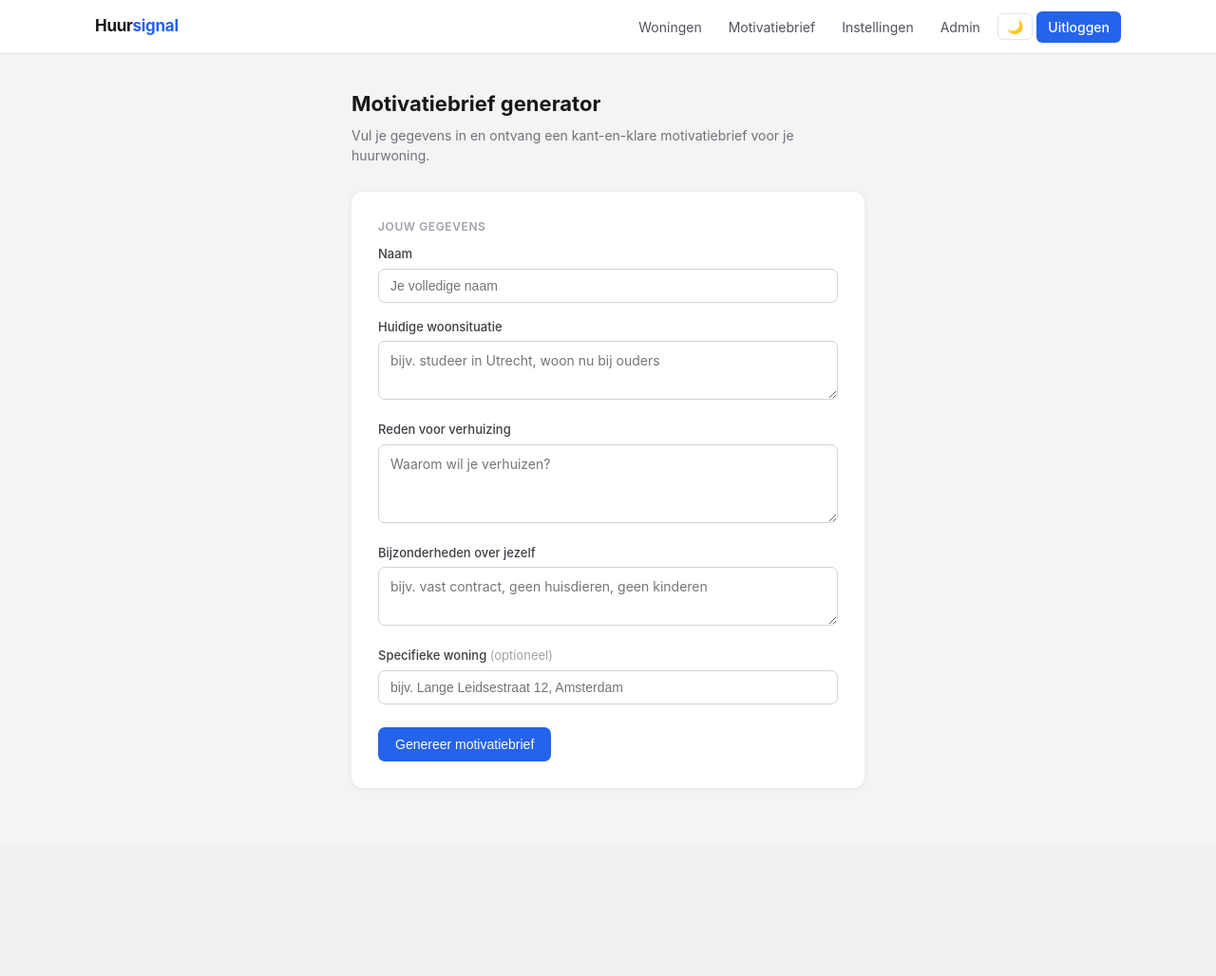
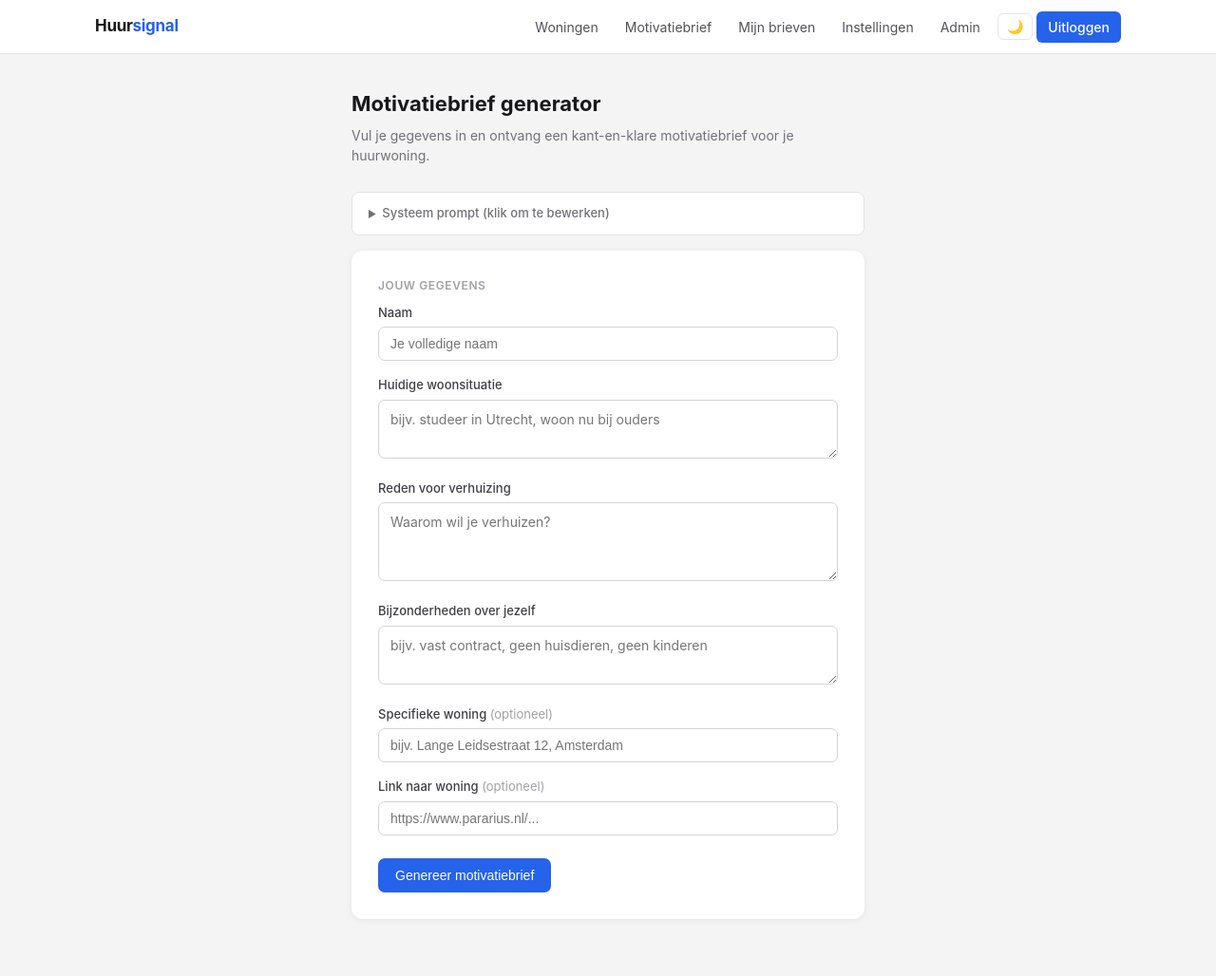
Before and after one commit to sst1lle/huiszoeker-bot, a Flask app: page /motivatiebrief in a window 1280 px wide. Shown: the whole page at 95% size. Before the commit the page ends 830 px from the top, so only its background shows below. Run offline with Flask 3, Linux system fonts and the light colour scheme; the visitor is signed in with stand-in values (Sample User, id 1); data that the repository does not hold is empty.

Commit message:
motivatiebrief generator update

```diff
--- a/app/frontend/huursignal/__init__.py
+++ b/app/frontend/huursignal/__init__.py
@@ -21,11 +21,13 @@ def create_app():
     from .routes.preferences import pref_bp
     from .routes.admin import admin_bp
     from .routes.motivatiebrief import motivatiebrief_bp
+    from .routes.mijn_brieven import mijn_brieven_bp
 
     app.register_blueprint(auth_bp)
     app.register_blueprint(dash_bp)
     app.register_blueprint(pref_bp)
     app.register_blueprint(admin_bp)
     app.register_blueprint(motivatiebrief_bp)
+    app.register_blueprint(mijn_brieven_bp)
 
     return app
--- a/app/frontend/huursignal/routes/motivatiebrief.py
+++ b/app/frontend/huursignal/routes/motivatiebrief.py
@@ -1,12 +1,12 @@
 import os
-from flask import Blueprint, session, request, render_template
+from flask import Blueprint, session, request, render_template, redirect, url_for
 
 from db import get_db
 from ..decorators import login_required
 
 motivatiebrief_bp = Blueprint("motivatiebrief", __name__)
 
-_SYSTEEM_PROMPT = (
+DEFAULT_SYSTEM_PROMPT = (
     "Je bent een assistent die motivatiebrieven schrijft voor woningzoekers. "
     "Schrijf altijd in professioneel Nederlands. De brief mag maximaal 200 woorden zijn. "
     "Gebruik een vriendelijke maar formele toon. "
@@ -30,9 +30,15 @@ def _get_naam():
 @login_required
 def motivatiebrief():
     naam = _get_naam()
+    systeem_prompt = session.get("mb_system_prompt", DEFAULT_SYSTEM_PROMPT)
 
     if request.method == "GET":
-        return render_template("motivatiebrief.html", naam=naam)
+        return render_template("motivatiebrief.html", naam=naam, systeem_prompt=systeem_prompt)
+
+    # Save custom system prompt to session if provided
+    if "systeem_prompt" in request.form:
+        session["mb_system_prompt"] = request.form["systeem_prompt"].strip() or DEFAULT_SYSTEM_PROMPT
+        systeem_prompt = session["mb_system_prompt"]
 
     api_key = os.environ.get("GROQ_API_KEY", "").strip()
     if not api_key:
@@ -40,6 +46,7 @@ def motivatiebrief():
             "motivatiebrief.html",
             naam=naam,
             form=request.form,
+            systeem_prompt=systeem_prompt,
             error=(
                 "Geen GROQ_API_KEY gevonden. "
                 "Voeg GROQ_API_KEY=your-key-here toe aan je .env bestand en herstart de container."
@@ -70,16 +77,35 @@ def motivatiebrief():
         response = client.chat.completions.create(
             model="llama-3.3-70b-versatile",
             messages=[
-                {"role": "system", "content": _SYSTEEM_PROMPT},
+                {"role": "system", "content": systeem_prompt},
                 {"role": "user", "content": gebruiker_prompt},
             ],
             max_tokens=400,
         )
         brief = response.choices[0].message.content.strip()
-        return render_template("motivatiebrief.html", naam=naam, form=f, brief=brief)
+
+        try:
+            get_db().table("motivation_letters").insert({
+                "user_id": session["user_id"],
+                "listing_url": f.get("listing_url") or None,
+                "listing_title": f.get("woning") or None,
+                "letter_text": brief,
+                "system_prompt_used": systeem_prompt,
+            }).execute()
+        except Exception:
+            pass
+
+        return render_template("motivatiebrief.html", naam=naam, form=f, brief=brief, systeem_prompt=systeem_prompt)
 
     except Exception as e:
         err_msg = str(e)
         if "timeout" in err_msg.lower() or "timed out" in err_msg.lower():
             err_msg = "De aanvraag heeft te lang geduurd (timeout). Probeer het opnieuw."
-        return render_template("motivatiebrief.html", naam=naam, form=f, error=err_msg)
+        return render_template("motivatiebrief.html", naam=naam, form=f, error=err_msg, systeem_prompt=systeem_prompt)
+
+
+@motivatiebrief_bp.route("/motivatiebrief/reset-prompt", methods=["POST"])
+@login_required
+def reset_prompt():
+    session.pop("mb_system_prompt", None)
+    return redirect(url_for("motivatiebrief.motivatiebrief"))
--- a/app/frontend/huursignal/static/css/main.css
+++ b/app/frontend/huursignal/static/css/main.css
@@ -153,6 +153,21 @@ nav { background: var(--surface); border-bottom: 1px solid var(--border); positi
 .section-label:first-child { margin-top: 0; }
 .form-actions { display: flex; gap: 10px; margin-top: 24px; }
 
+.prompt-details { margin-bottom: 16px; background: var(--surface); border: 1px solid var(--border);
+                  border-radius: 8px; padding: 12px 16px; }
+.prompt-details summary { cursor: pointer; font-size: 13px; font-weight: 500; color: var(--muted);
+                           list-style: none; user-select: none; }
+.prompt-details summary::-webkit-details-marker { display: none; }
+.prompt-details summary::before { content: '▶'; display: inline-block; margin-right: 6px;
+                                   transition: transform .15s; font-size: 10px; }
+.prompt-details[open] summary::before { transform: rotate(90deg); }
+.prompt-editor { margin-top: 10px; display: flex; flex-direction: column; gap: 8px; }
+.prompt-editor textarea { width: 100%; padding: 10px 12px; border: 1px solid var(--input-border);
+                           border-radius: 7px; background: var(--input-bg); color: var(--text);
+                           font-size: 13px; font-family: inherit; line-height: 1.6; resize: vertical; outline: none; }
+.prompt-editor textarea:focus { border-color: #2563eb; box-shadow: 0 0 0 3px rgba(37,99,235,.1); }
+.prompt-editor .btn { align-self: flex-start; }
+
 .mb-output { margin-top: 24px; }
 .mb-output-head { display: flex; align-items: center; justify-content: space-between; margin-bottom: 10px; }
 .mb-textarea { width: 100%; padding: 14px; border: 1px solid var(--input-border); border-radius: 7px;
@@ -160,6 +175,17 @@ nav { background: var(--surface); border-bottom: 1px solid var(--border); positi
                font-family: inherit; line-height: 1.6; resize: vertical; outline: none;
                transition: border-color .15s, box-shadow .15s; }
 .mb-textarea:focus { border-color: #2563eb; box-shadow: 0 0 0 3px rgba(37,99,235,.1); }
+
+.brieven-list { display: flex; flex-direction: column; gap: 16px; margin-top: 8px; }
+.brief-card { background: var(--surface); border: 1px solid var(--border); border-radius: 10px; padding: 16px 18px; }
+.brief-head { display: flex; align-items: flex-start; justify-content: space-between; gap: 12px; margin-bottom: 10px; }
+.brief-meta { display: flex; flex-direction: column; gap: 3px; min-width: 0; }
+.brief-title { font-weight: 500; font-size: 14px; overflow: hidden; text-overflow: ellipsis; white-space: nowrap; }
+.brief-title a { color: #2563eb; }
+.brief-title--leeg { color: var(--hint); font-style: italic; }
+.brief-datum { font-size: 12px; color: var(--hint); }
+.brief-actions { display: flex; gap: 8px; flex-shrink: 0; }
+.brief-text { margin-top: 0; }
 
 .admin-table-wrap { overflow-x: auto; padding-bottom: 40px; margin-top: 16px; }
 .admin-table { width: 100%; border-collapse: collapse; font-size: 14px; }
--- a/app/frontend/huursignal/templates/base.html
+++ b/app/frontend/huursignal/templates/base.html
@@ -18,6 +18,7 @@
     <div class="nav-links" id="navLinks">
       <a href="/dashboard">Woningen</a>
       <a href="/motivatiebrief">Motivatiebrief</a>
+      <a href="/mijn-brieven">Mijn brieven</a>
       <a href="/instellingen">Instellingen</a>
       {% if session.is_admin %}<a href="/admin">Admin</a>{% endif %}
       <button class="theme-btn" id="themeBtn" onclick="toggleTheme()">🌙</button>
--- a/app/frontend/huursignal/templates/motivatiebrief.html
+++ b/app/frontend/huursignal/templates/motivatiebrief.html
@@ -8,6 +8,15 @@
   {% if error %}
   <div class="err" style="display:block">{{ error }}</div>
   {% endif %}
+
+  <details class="prompt-details">
+    <summary>Systeem prompt <span class="hint">(klik om te bewerken)</span></summary>
+    <form method="POST" action="/motivatiebrief/reset-prompt" id="resetForm" style="display:inline"></form>
+    <div class="prompt-editor">
+      <textarea form="mbForm" name="systeem_prompt" id="systeemPrompt" rows="5">{{ systeem_prompt }}</textarea>
+      <button type="submit" form="resetForm" class="btn btn-outline btn-sm">Herstel standaard</button>
+    </div>
+  </details>
 
   <div class="form-card">
     <form method="POST" action="/motivatiebrief" id="mbForm">
@@ -36,6 +45,11 @@
       <div class="field">
         <label>Specifieke woning <span style="font-weight:400;color:#a1a1aa">(optioneel)</span></label>
         <input type="text" name="woning" value="{{ form.woning if form else '' }}" placeholder="bijv. Lange Leidsestraat 12, Amsterdam">
+      </div>
+
+      <div class="field">
+        <label>Link naar woning <span style="font-weight:400;color:#a1a1aa">(optioneel)</span></label>
+        <input type="url" name="listing_url" value="{{ form.listing_url if form else '' }}" placeholder="https://www.pararius.nl/...">
       </div>
 
       <div class="form-actions">
```
Also changed, not shown: app/frontend/huursignal/routes/mijn_brieven.py (added, +29 -0 lines), app/frontend/huursignal/templates/mijn_brieven.html (added, +71 -0 lines), supabase/schema.sql (+17 -0 lines), README.md.
